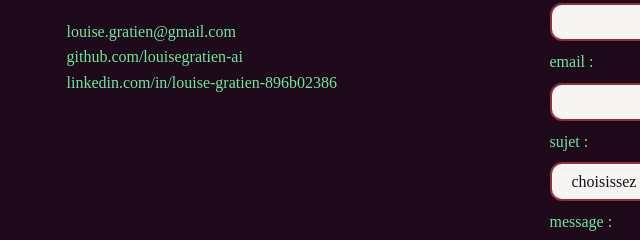
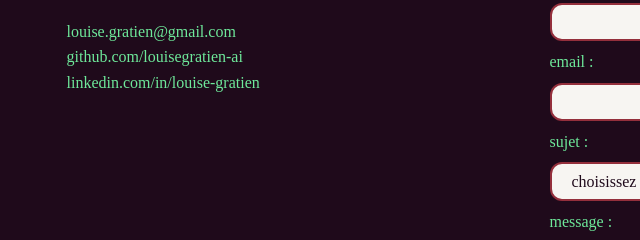
Before and after one commit to louisegratien-ai/portfolio, a plain HTML site: page index.html in a window 1280 px wide. Shown: the part 2653-2893 px from the top of the page, 32-672 px from the left. Drawn offline with nearby package versions, Linux system fonts and the light colour scheme; a web font is replaced by a local one.

Commit message:
modif linkdin

```diff
--- a/index.html
+++ b/index.html
@@ -36,7 +36,7 @@
     </nav>
     <ul>
         <li>
-            <a href="https://www.linkedin.com/in/louise-gratien-896b02386">
+            <a href="https://www.linkedin.com/in/louise-gratien">
                 <img src="image/linkedin-logo.png" alt="linkedin">
             </a>
         </li>
@@ -219,7 +219,7 @@
             <ul>
                 <li>louise.gratien@gmail.com</li>
                 <li>github.com/louisegratien-ai</li>
-                <li>linkedin.com/in/louise-gratien-896b02386</li>
+                <li>linkedin.com/in/louise-gratien</li>
             </ul>
         </div>
         <form action="" method="get">
@@ -251,7 +251,7 @@
         <ul>
             <li><a href="">mentions légales</a></li>
             <li><a href="https://github.com/louisegratien-ai">GitHub</a></li>
-            <li><a href="https://www.linkedin.com/in/louise-gratien-896b02386">LinkedIn</a></li>
+            <li><a href="https://www.linkedin.com/in/louise-gratien">LinkedIn</a></li>
         </ul>
     </div>
 </footer>
```
